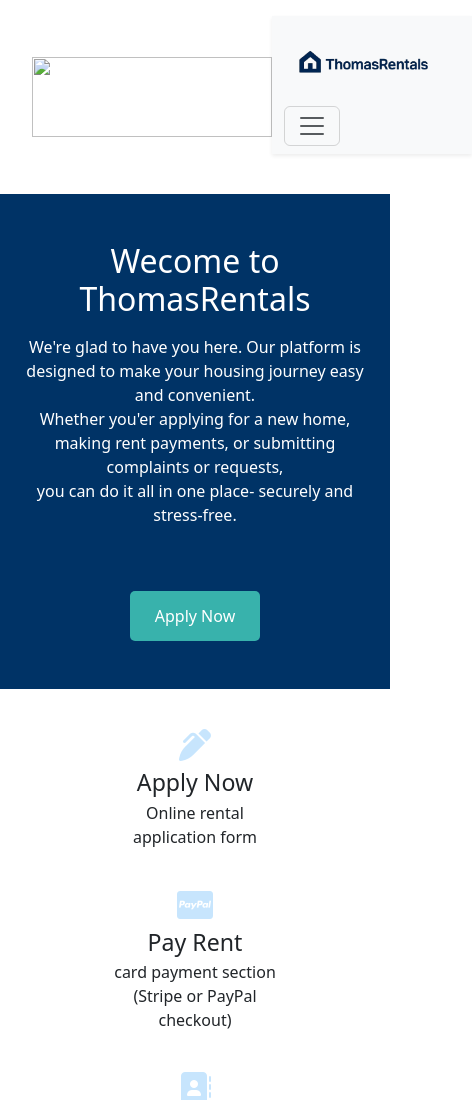
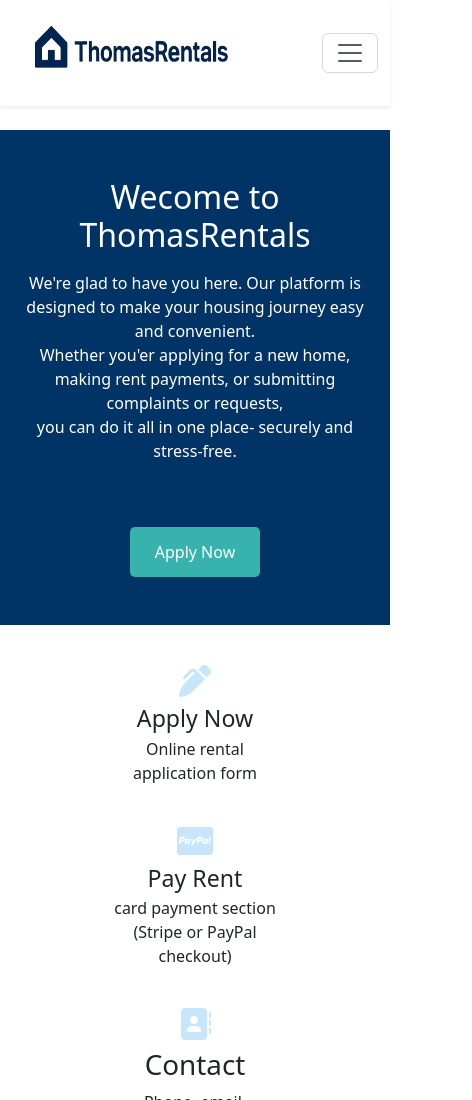
Before and after one commit to IsGameliel/rentwiththomas, a website: page public/index.html in a window 390 px wide. Shown: the top 1100 px of the page, 472 px wide, since content can reach past the window. Drawn offline with nearby package versions, Linux system fonts and the light colour scheme.

Commit message:
navabr responsiveness

```diff
--- a/public/index.html
+++ b/public/index.html
@@ -9,22 +9,18 @@
     <link href="https://cdn.jsdelivr.net/npm/bootstrap@5.3.0/dist/css/bootstrap.min.css" rel="stylesheet">
 </head>
 <body>
-    <header>
-        <div class="logo">
-            <img src="img/mimilogo-removebg-preview.png" alt="" style="width: 15rem; height: 5rem;">
-        </div>
-<nav class="navbar navbar-expand-lg navbar-light bg-light shadow-sm mb-4">
-        <div class="container">
-            <a class="navbar-brand d-flex align-items-center" href="{{ url('/') }}">
-                <img src="../img/mimilogo-removebg-preview.png" alt="Logo" style="width: 10rem; height: 3.5rem; object-fit: contain;">
-            </a>
+        <nav class="navbar navbar-expand-lg mb-4 sticky-top bg-white shadow-sm">
+        <div class="container d-flex justify-content-between align-items-center">
+            <div class="logo navbar-brand d-flex">
+                <img src="../img/mimilogo-removebg-preview.png" alt="" style="width: 15rem; height: 5rem;">
+            </div>
             <button class="navbar-toggler" type="button" data-bs-toggle="collapse" data-bs-target="#mainNavbar" aria-controls="mainNavbar" aria-expanded="false" aria-label="Toggle navigation">
                 <span class="navbar-toggler-icon"></span>
             </button>
             <div class="collapse navbar-collapse justify-content-end" id="mainNavbar">
                 <ul class="navbar-nav mb-2 mb-lg-0">
                     <li class="nav-item">
-                        <a class="nav-link fw-semibold px-3" href=index.html">Home</a>
+                        <a class="nav-link fw-semibold px-3" href="index.html">Home</a>
                     </li>
                     <li class="nav-item">
                         <a class="nav-link fw-semibold px-3" href="apply.html">Apply Now</a>
@@ -41,7 +37,6 @@
             </div>
         </div>
     </nav>
-    </header>
     <section class="mimi">
         <h1>Wecome to <span>ThomasRentals</span></h1>
         <p>We're glad to have you here. Our platform is designed to make your housing journey easy and convenient. <br> Whether you'er applying for a new home, making rent payments, or submitting complaints or requests, <br> you can do it all in one place- securely and stress-free.</p><br><br>
```
Also changed, not shown: public/apply.html (+6 -11 lines), public/contact.html (+6 -11 lines), public/pay_now.html (+6 -11 lines), public/pay_rent.html (+6 -11 lines).
